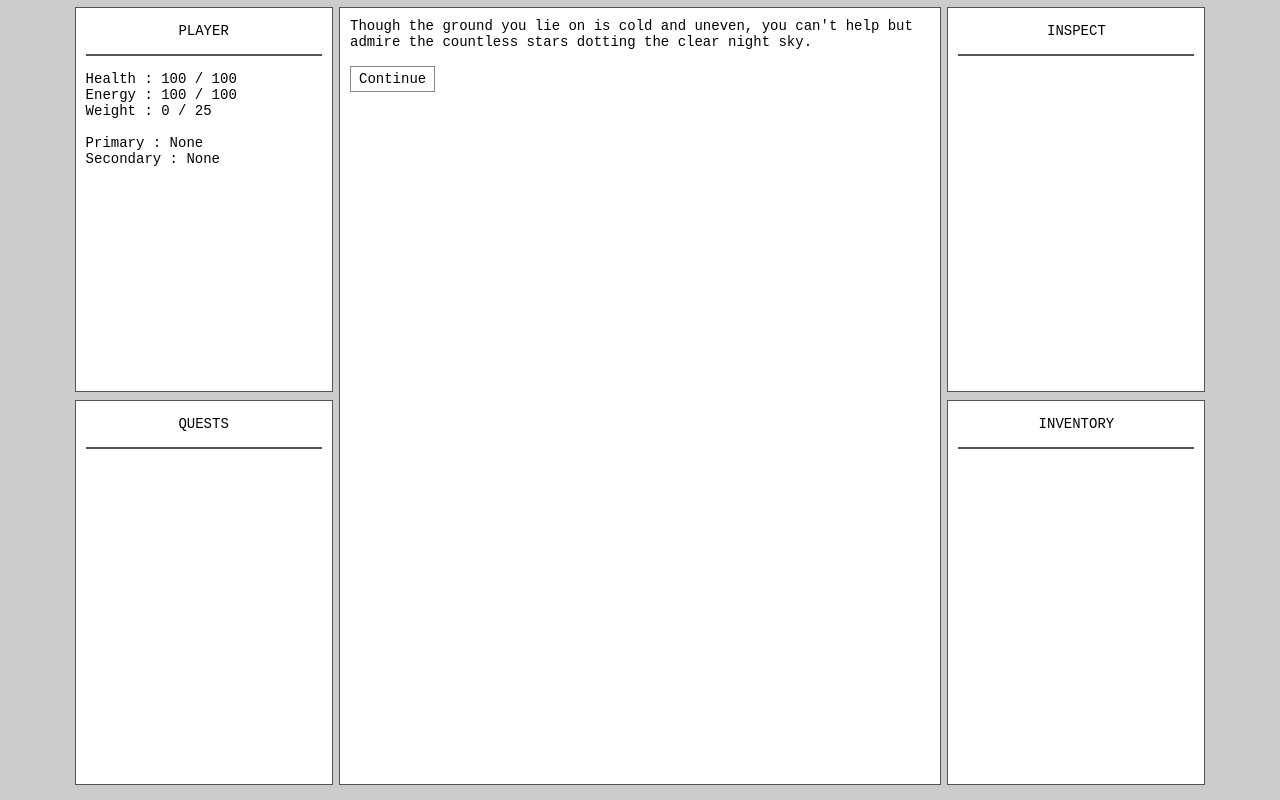
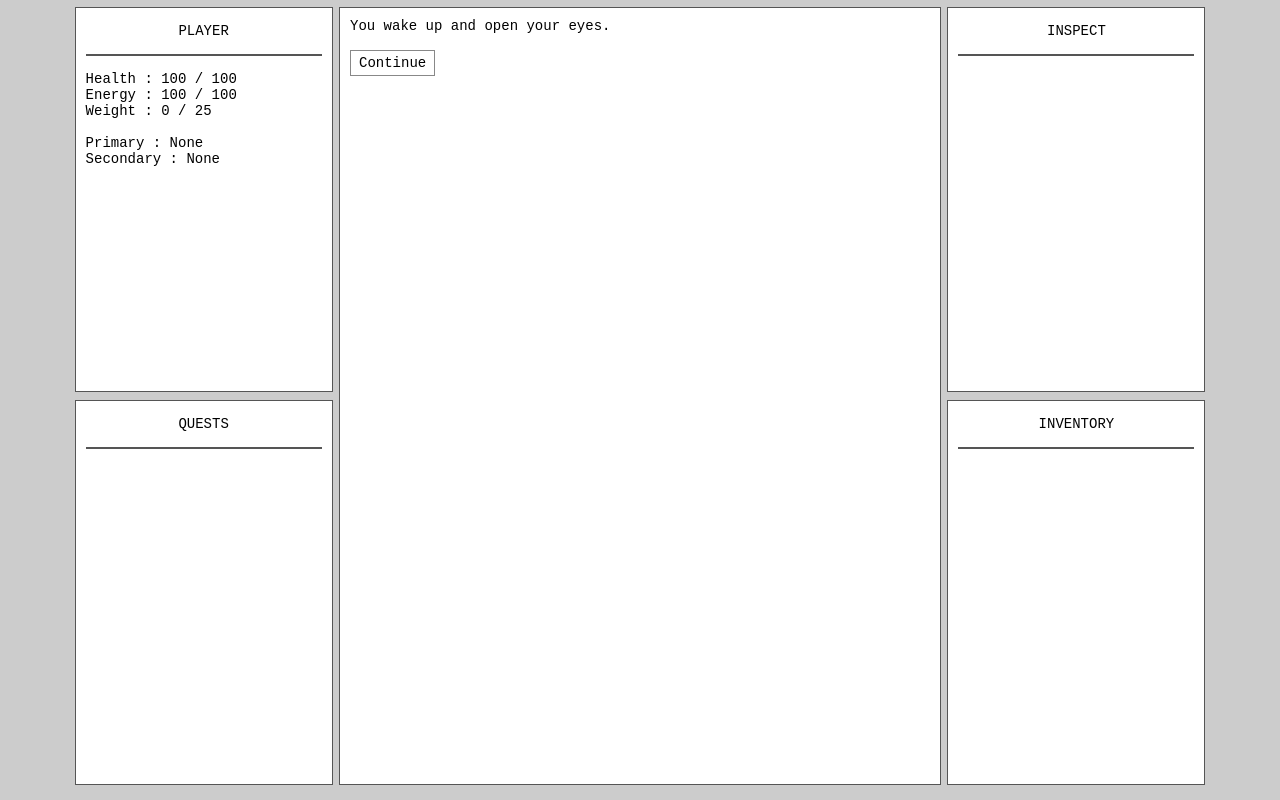
Before and after one commit to thebitspud/age-of-ruin, a plain HTML site: page index.dev.html in a window 1280 px wide. Drawn offline with Linux system fonts and the light colour scheme.

Commit message:
More bugfixing

```diff
--- a/index.dev.html
+++ b/index.dev.html
@@ -5,7 +5,7 @@
 		<meta charset="utf-8">
 		<meta name = "viewport" content = "width=device-width, initial-scale=1, shrink-to-fit=no">
 
-		<title>Age of Ruin v0.6u3</title>
+		<title>Age of Ruin v0.6u4</title>
 
 		<link href="index.css" rel="stylesheet" type="text/css">
 
--- a/scripts/combat.js
+++ b/scripts/combat.js
@@ -102,8 +102,8 @@ function combatWin() {
 }
 
 function combatLoss() {
-	player.health = 0;
+	player.health.now = 0;
 	clearInterval(enemyAttackTimer);
-	$('#info').empty().append('Player has died.');
+	$('#info').empty().append('Player has died. Refresh the page to restart.');
 	$('#options').empty();
 }
--- a/scripts/dialogue.js
+++ b/scripts/dialogue.js
@@ -79,7 +79,7 @@ const evts_road = {
 	},
 
 	'w-road-1': {
-		'info': 'The winding road streches on as far as you can see.',
+		'info': 'The winding road stretches on as far as you can see.',
 		'options': addEventToggle('w-road-2', 'Continue')
 	},
 
@@ -94,13 +94,13 @@ const evts_road = {
 	},
 
 	'w-road-4': {
-		'info': '-cYou suddenly hear light footsteps approaching from behind.',
+		'info': '-cYou hear light footsteps approaching from behind.',
 		'options': encounterEnemy('w-road-5', 'feral-goblin')
 	},
 
 	'w-road-5': {
 		'info': 'The road slowly tapers off into an unpaved trail leading across a mountain range.',
-		'options': addEventToggle('mountain-0', 'Continue Forwards') + addEventToggle('e-road-0a', 'Turn Back')
+		'options': addEventToggle('mountain-0', 'Continue Forward') + addEventToggle('e-road-0a', 'Turn Back')
 	},
 
 	'e-road-0': {
@@ -146,7 +146,7 @@ const evts_obelisk = {
 	},
 
 	'obelisk-4': {
-		'info': "You move away from the obelisk and back onto the road.",
+		'info': "-cYou move away from the obelisk and back onto the road.",
 		'options': addEventToggle('w-road-4', 'Continue')
 	}
 }
@@ -205,12 +205,12 @@ const evts_mountain = {
 	},
 
 	'mountain-4': {
-		'info': "As you continue forwards, you begin to suspect that someone or something is watching you.",
+		'info': "As you continue forward, you begin to suspect that someone or something is watching you.",
 		'options': addEventToggle('mountain-5', 'Continue')
 	},
 
 	'mountain-5': {
-		'info': "-cYou suddenly hear light footsteps approaching from behind.",
+		'info': "-cYou hear light footsteps approaching from behind.",
 		'options': encounterEnemy('mountain-5', 'feral-goblin')
 	}
 }
--- a/scripts/enemies.js
+++ b/scripts/enemies.js
@@ -23,7 +23,7 @@ const enemies = {
 		'atk_dmg': 4,
 		'atk_rate': 2.0,
 		'def': 1,
-		'desc': 'A mean looking bird with surprisingly powerful talons.'
+		'desc': 'A mean looking bird with powerful talons.'
 	},
 
 	'nightstalker': {
--- a/scripts/game.js
+++ b/scripts/game.js
@@ -35,5 +35,5 @@ $(function() { // shorthand for $(document).ready
 	addEventPack(evts_vision);
 	addEventPack(evts_mountain);
 
-	playEvent('intro-1');
+	playEvent('intro-0');
 });
```
Also changed, not shown: 1 other file.
